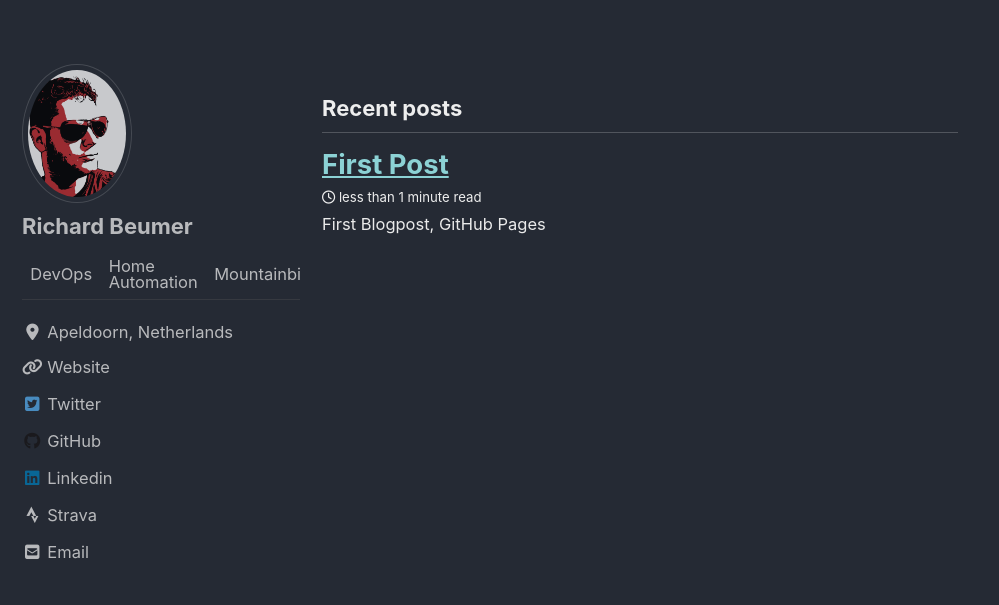
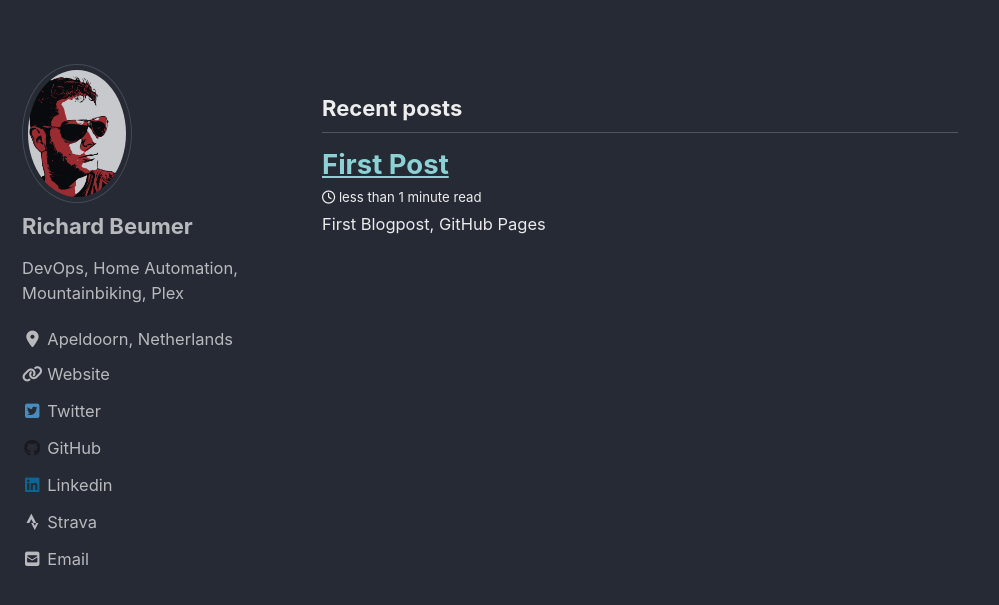
Before and after one commit to richardbeumer/blog, a Jekyll site: the page built from index.html, in a window 1280 px wide and 900 px high, scrolled down 485 px. Shown: the top 605 px of the window, without its empty margins (0-999 px from the left). Built offline with Jekyll 4.4.1, drawn with Linux system fonts in a browser that asks for light colours; cached includes are drawn as plain includes; nearby versions of some CDN libraries; the list of posts is cut into pages by our own code.

Commit message:
Update _config.yml

```diff
--- a/_config.yml
+++ b/_config.yml
@@ -95,7 +95,7 @@ analytics:
 author:
   name             : "Richard Beumer"
   avatar           : "/images/bio-photo.jpg" # path of avatar image, e.g. "/images/bio-photo.jpg"
-  bio              : "DevOps | Home Automation | Mountainbiking | Plex"
+  bio              : "DevOps, Home Automation, Mountainbiking, Plex"
   location         : "Apeldoorn, Netherlands"
   email            : richard@wilmar.nl
   links:
```
